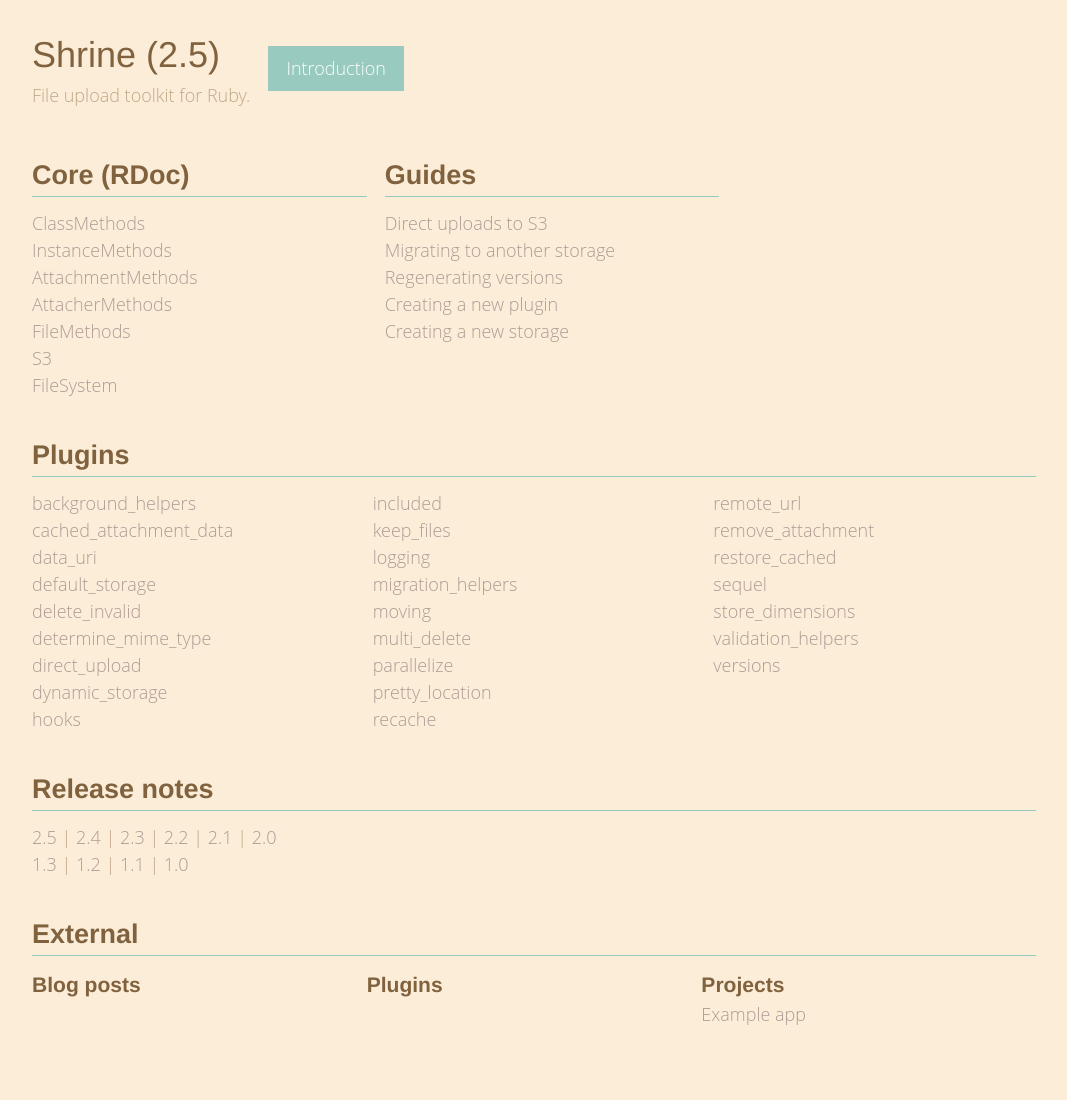
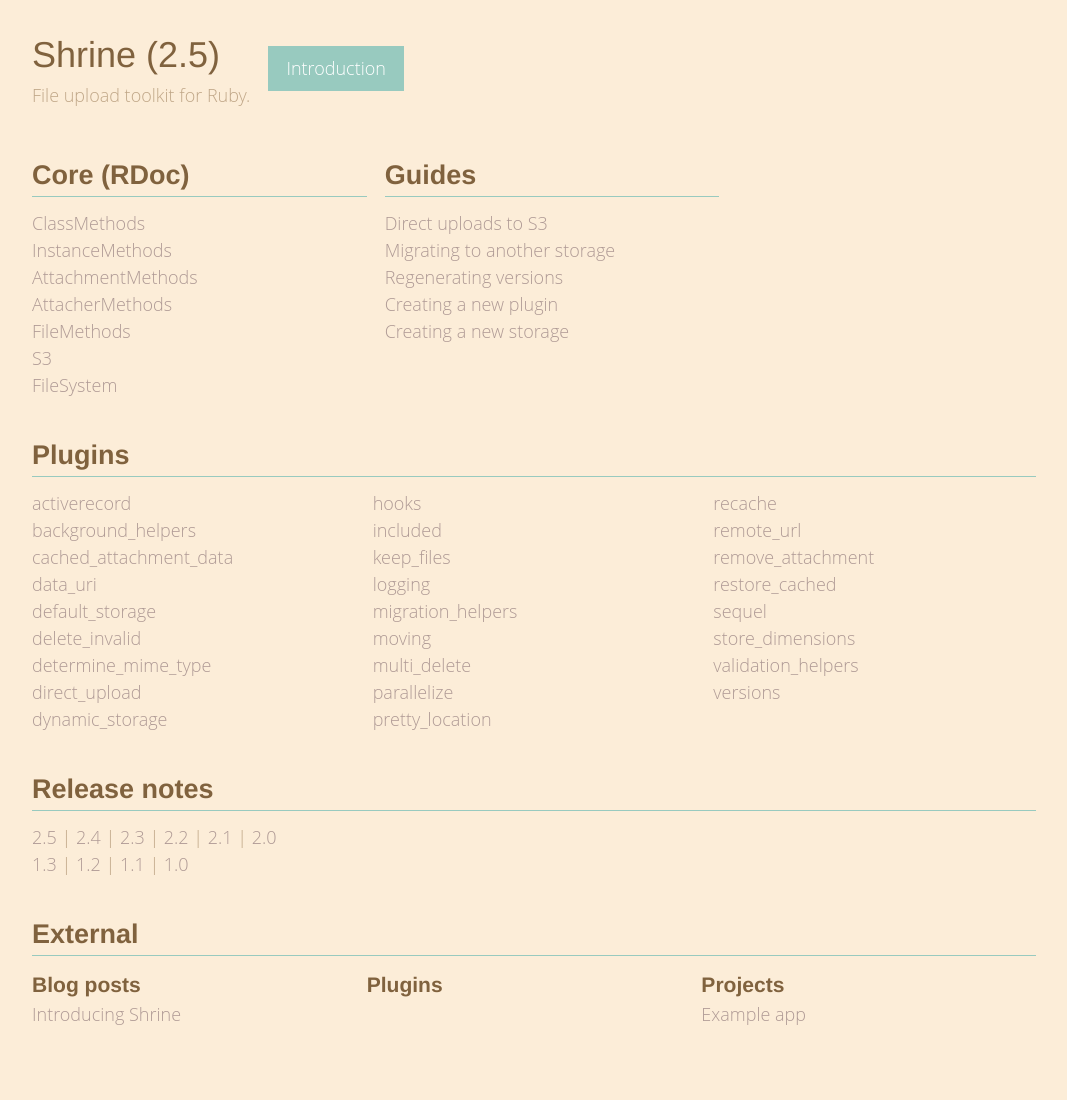
Before and after one commit to avinashcodeer/Romenics, a Jekyll site: the page built from www/index.html, in a window 1280 px wide. Shown: the whole page, without its empty margins (106-1173 px from the left). Built offline with Jekyll 4.4.1, drawn with Linux system fonts in a browser that asks for light colours.

Commit message:
Small addition/fixes to the website

```diff
--- /dev/null
+++ b/www/CNAME
@@ -0,0 +1 @@
+shrinerb.com
--- a/www/Gemfile
+++ b/www/Gemfile
@@ -1,3 +1,3 @@
 source 'https://rubygems.org'
 
-gem 'github-pages'
+gem 'github-pages', '>= 39'
--- a/www/_data/external.yml
+++ b/www/_data/external.yml
@@ -1,6 +1,9 @@
 -
   title: Blog posts
-  items: []
+  items:
+    -
+      name: Introducing Shrine
+      url: http://twin.github.io/introducing-shrine
 -
   title: Plugins
   items: []
--- a/www/_data/plugins.yml
+++ b/www/_data/plugins.yml
@@ -1,3 +1,6 @@
+-
+  name: activerecord
+  path: ActiveRecord.html
 -
   name: background_helpers
   path: BackgroundHelpers.html
--- a/www/index.html
+++ b/www/index.html
@@ -8,7 +8,7 @@
       <p>{{ site.description | delete:'.' }}</p>
     </div>
   </div>
-  <a class="btn" href="http:/shrinerb.com/rdoc/files/README_md.html">Introduction</a>
+  <a class="btn" href="http://{{ site.url }}/rdoc/files/README_md.html">Introduction</a>
 </header>
 
 <main class="main">
```
Also changed, not shown: 1 other file.
